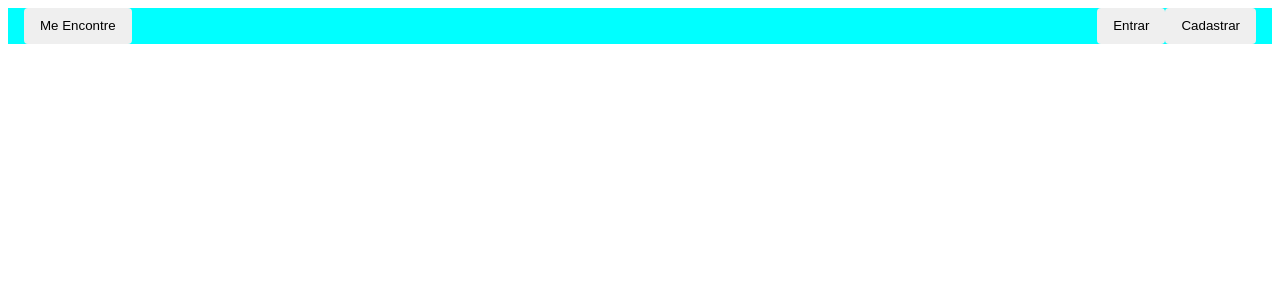
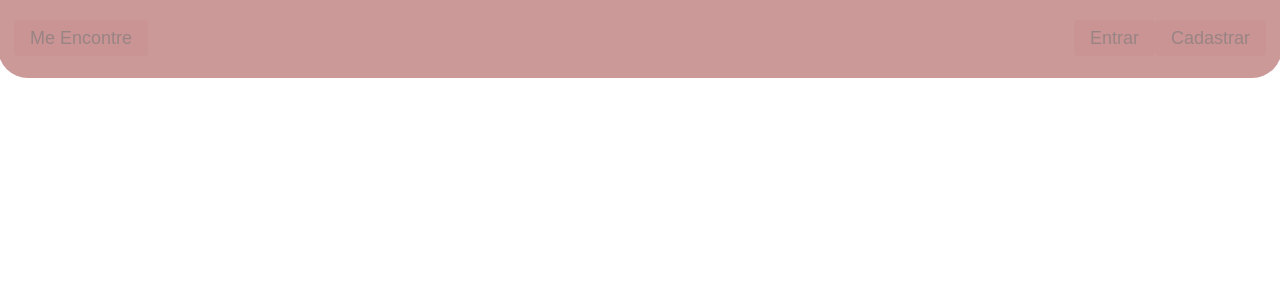
Before and after one commit to mariannaifpb/meencontreangular, an Angular app: page / in a window 1280 px wide. Shown: the top 300 px of the page. Built offline with nearby package versions, Linux system fonts and the light colour scheme.

Commit message:
atualizaçãoprojetomeencontreangular

```diff
--- a/src/app/header/header.component.html
+++ b/src/app/header/header.component.html
@@ -1,16 +1,16 @@
 
-    <header class='header'>
+<header class='header'>
 
-          <mat-toolbar class="toolbar">
+  <mat-toolbar class="toolbar">
             <span>
-              <button mat-button>
+              <button mat-button class="button">
                 Me Encontre
               </button>
             </span>
-            <span id="perfil_entrar">
-              <button mat-raised-button class="entrar">Entrar</button>
-              <button mat-raised-button class="cadastrar">Cadastrar</button>
+    <span id="perfil_entrar">
+              <button mat-raised-button class="button">Entrar</button>
+              <button mat-raised-button class="button">Cadastrar</button>
             </span>
-          </mat-toolbar>
+  </mat-toolbar>
 
-    </header>
+</header>
--- a/src/app/header/header.component.scss
+++ b/src/app/header/header.component.scss
@@ -1,5 +1,25 @@
 .toolbar {
   display: flex;
+  height: 80px;
   justify-content: space-between;
-  background-color:aqua
+  background-color: #c99;
+  border-bottom-left-radius: 30px;
+  border-bottom-right-radius: 30px;
+
+
 }
+header{
+  margin: -10px;
+
+}
+.entrar{
+  margin-right: 20px;
+}
+.button{
+  font-size: large;
+  color: rgb(153, 132, 132);
+}
+button {
+  background-color: rgb(202, 148, 148);
+
+}
```
